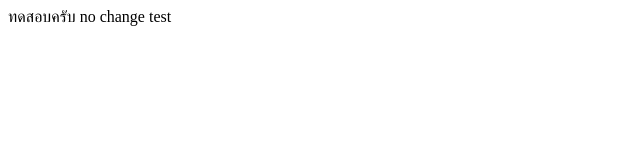
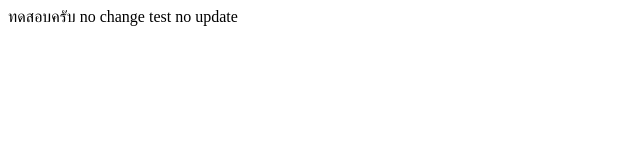
Before and after one commit to nuengtp/testgit, a plain HTML site: page index.html in a window 1280 px wide. Shown: the full height of the page, 0-640 px from the left. Drawn offline with Linux system fonts and the light colour scheme.

Commit message:
Update index.html

```diff
--- a/index.html
+++ b/index.html
@@ -2,5 +2,5 @@
   <head>
     <title>ทดสอบใช้ git ในการแก้ไขไฟล์ต่างๆ ครับ</title>
   </head>
-  <body color="red"> ทดสอบครับ no change test </body>
+  <body color="red"> ทดสอบครับ no change test no update </body>
 </html>
```
